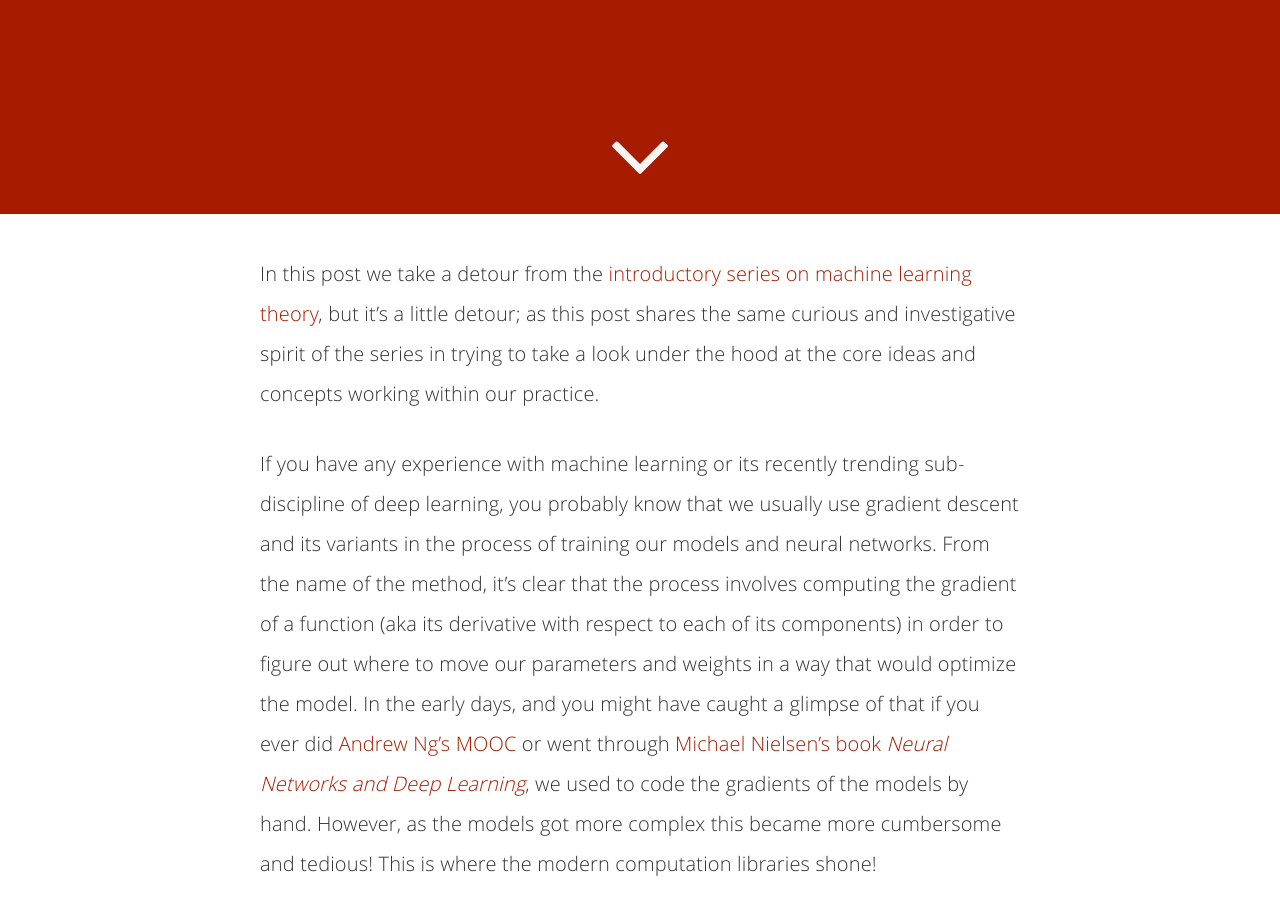
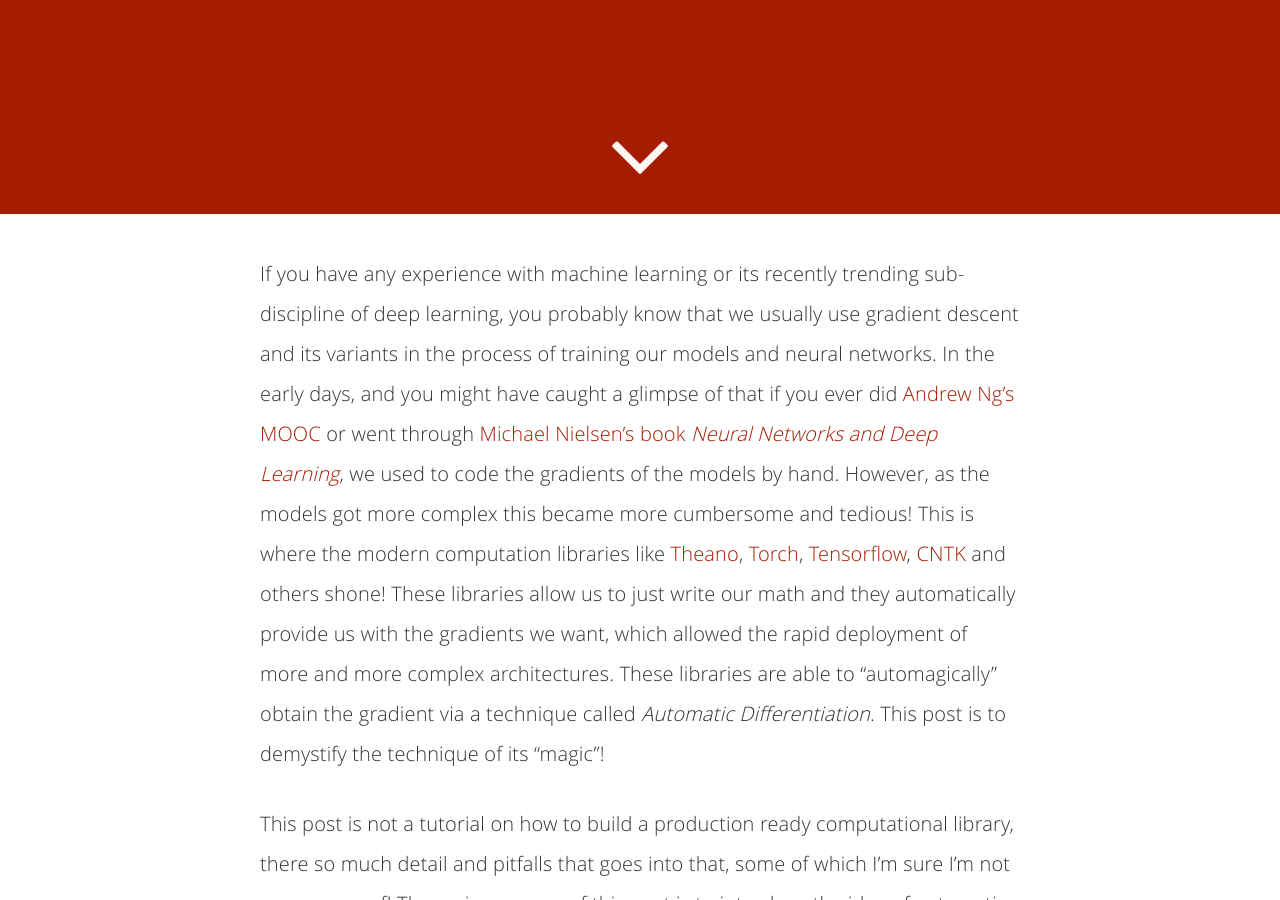
Before and after one commit to Mostafa-Samir/Mostafa-Samir.github.io, a Jekyll site: the page built from drafts/2017-1-21-auto-diff.md, in a window 1280 px wide and 900 px high, scrolled down 686 px. Built offline with Jekyll 4.4.1, drawn with Linux system fonts in a browser that asks for light colours; nearby versions of some CDN libraries; formulas are drawn with MathJax 3; comment, search, counter and statistics services are not loaded; some of the changed text lies outside the part shown.

Commit message:
updated draft

```diff
--- a/drafts/2017-1-21-auto-diff.md
+++ b/drafts/2017-1-21-auto-diff.md
@@ -7,11 +7,7 @@
 tags: [DeepLearning, MachineLearning, Math]
 ---
 
-In this post we take a detour from the [introductory series on machine learning theory](/ml-theory-pt1), but it's a little detour; as this post shares the same curious and investigative spirit of the series in trying to take a look under the hood at the core ideas and concepts working within our practice.
-
-If you have any experience with machine learning or its recently trending sub-discipline of deep learning, you probably know that we usually use gradient descent and its variants in the process of training our models and neural networks. From the name of the method, it's clear that the process involves computing the gradient of a function (aka its derivative with respect to each of its components) in order to figure out where to move our parameters and weights in a way that would optimize the model. In the early days, and you might have caught a glimpse of that if you ever did [Andrew Ng's MOOC](https://www.coursera.org/learn/machine-learning) or went through [Michael Nielsen's book *Neural Networks and Deep Learning*](http://neuralnetworksanddeeplearning.com/), we used to code the gradients of the models by hand. However, as the models got more complex this became more cumbersome and tedious! This is where the modern computation libraries shone!
-
-Libraries like [Theano](http://deeplearning.net/software/theano/), [Torch](http://torch.ch/), [Tensorflow](https://www.tensorflow.org/), [CNTK](https://www.microsoft.com/en-us/research/product/cognitive-toolkit/) and others allow us to just write our math and they will automatically provide us with the gradients we want, which allowed the researcher to rapidly deploy and test more and more complex architectures. These libraries are able to "automagically" obtain the gradient via a technique called *Automatic Differentiation*. This post is to demystify the technique of its "magic"!
+If you have any experience with machine learning or its recently trending sub-discipline of deep learning, you probably know that we usually use gradient descent and its variants in the process of training our models and neural networks. In the early days, and you might have caught a glimpse of that if you ever did [Andrew Ng's MOOC](https://www.coursera.org/learn/machine-learning) or went through [Michael Nielsen's book *Neural Networks and Deep Learning*](http://neuralnetworksanddeeplearning.com/), we used to code the gradients of the models by hand. However, as the models got more complex this became more cumbersome and tedious! This is where the modern computation libraries like [Theano](http://deeplearning.net/software/theano/), [Torch](http://torch.ch/), [Tensorflow](https://www.tensorflow.org/), [CNTK](https://www.microsoft.com/en-us/research/product/cognitive-toolkit/) and others shone! These libraries allow us to just write our math and they automatically provide us with the gradients we want, which allowed the rapid deployment of more and more complex architectures. These libraries are able to "automagically" obtain the gradient via a technique called *Automatic Differentiation*. This post is to demystify the technique of its "magic"!
 
 This post is not a tutorial on how to build a production ready computational library, there so much detail and pitfalls that goes into that, some of which I'm sure I'm not even aware of! The main purpose of this post is to introduce the idea of automatic differentiation and to get a grounded feeling of how it works. For this reason and because it has a wider popularity among practitioners than other languages, we're going to be using python as our programming language instead of a more efficient languages for the task like C or C++. All the code we'll encounter through the post resides in this [GitHub repo](<put-repo-link-here>).
 
@@ -57,3 +53,13 @@
 Another drawback to the symbolic approach is that it doesn't lend itself nicely to programmatic constructs. Say that you created a function `transform(x)` that takes a vector of values and applies a series of calculations that involves control branches and loops to transform that vector into a single value. It's not really clear how to calculate the derivative of such transform using symbolic differentiation as it is clear with our earlier numerical approach. This kind of painful Trade-off between the two methods is one of the main motivators behind the adoption of the method that we'll start to investigative now, which is automatic differentiation (AD).
 
 # Dual Numbers
+
+Let's take a close look at the [Taylor series](https://en.wikipedia.org/wiki/Taylor_series) of any function $f(x)$ around the point $x=a$:
+
+$$f(x) = \sum_{k=0}^{\infty}\frac{f^{(k)}(a)}{k!}(x-a)^k = f(a) + f'(a)(x-a) + \sum_{k=2}^{\infty}\frac{f^{(k)}(a)}{k!}(x-a)^k$$
+
+wouldn't it be nice if we could plug in some value of $x$ that would preserve us the term containing $f'(a)$ and make the rest of the infinite sum evaluate to exactly zero? In that way there would be not truncation error and we could get the value of the derivative by just evaluating the function itself! Unfortunately, it's easy to see that there's no real value that would achieve us that. The only two ways the infinite sum would evaluate to exactly zero would be either if all the higher-order derivatives $f^{(k)}(a)$ are zeros; in which case the method would not be general to all possible functions (it will actually be limited to only linear functions), or $(x-a)^k$ is zero which means that $x=a$; in which case the term including $f'(a)$ would also evaluate to zero and we lose the first derivative.
+
+However, having no real solutions to a problem doesn't usually stop the mathematicians from finding a solution outside the real realm, and just as they constructed the set of complex numbers to account for the value of $\sqrt{-1}$, we can devise our own set of numbers to achieve our goal! We'll define this new set as the set of all numbers in the form $a + b\epsilon$ where $a,b \in \mathbb{R}$ and $\epsilon^2=0$ <span class='sidenote' data-title='Test'>$\epsilon$ here is not a single number like $\sqrt{-1}$, it's a [nilpotent matrix](https://en.wikipedia.org/wiki/Nilpotent_matrix) whose square has all zero elements, something like $\epsilon = \binom{0 \hspace{1em} 1}{0 \hspace{1em} 0}$ for which $\epsilon\epsilon = \binom{0 \hspace{1em} 0}{0 \hspace{1em} 0}$, or shortly $\epsilon^2=0$</span>. We'll call this new set the set of [Dual Numbers](https://en.wikipedia.org/wiki/Dual_number) and we'll denote $a$ as the real component and $b$ as the dual component.
+
+{% include side-notes.html %}
```
